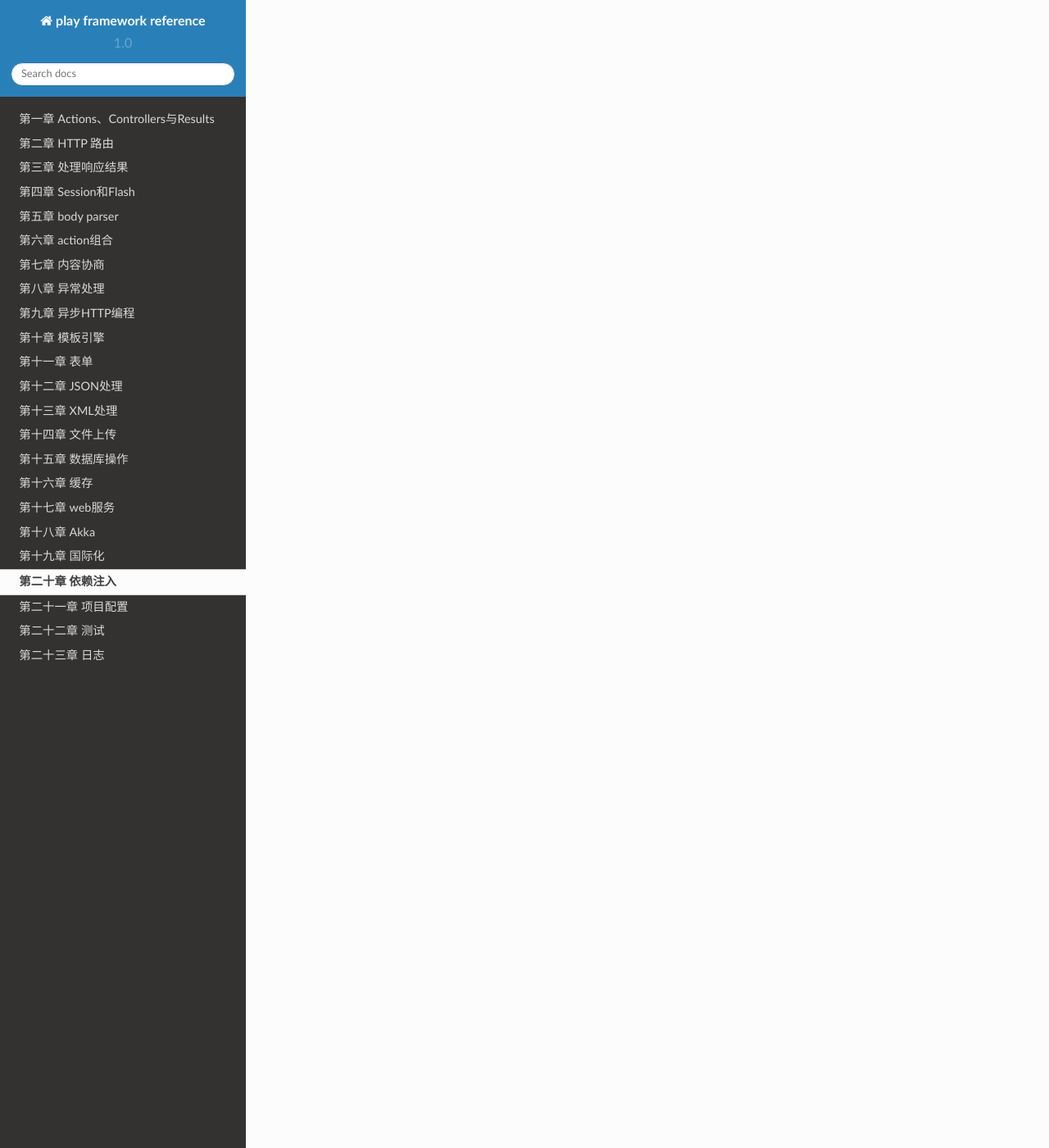
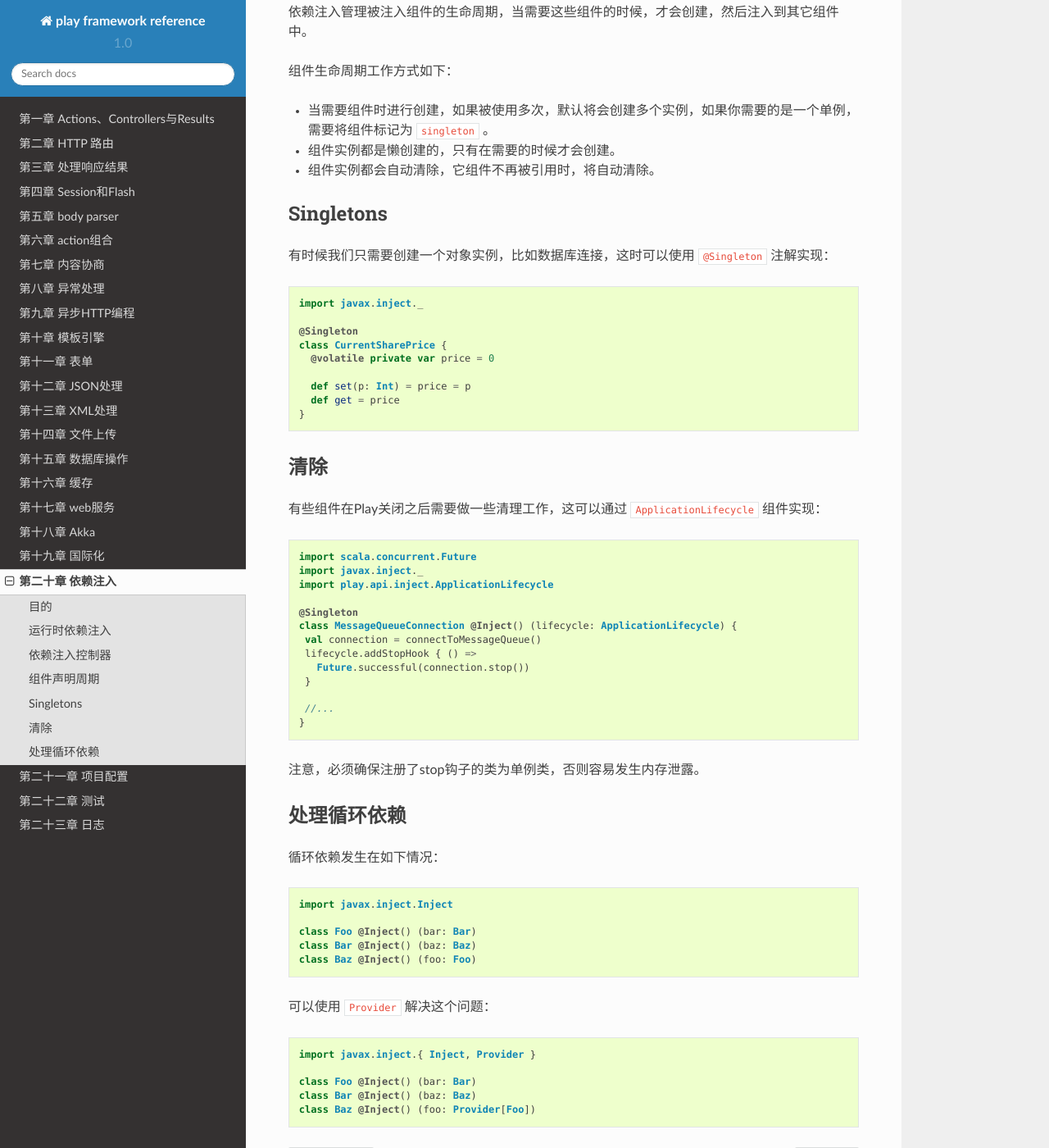
Before and after one commit to nummy/play-framework-reference, a Sphinx documentation site: the page built from source/chapter/dependency_injection.rst, in a window 1280 px wide and 1400 px high, scrolled down 1435 px. Shown: the whole window at 82% size. Built offline with Sphinx 7.4.7 and the Read the Docs theme 2.0.0, drawn with Linux system fonts in a browser that asks for light colours; some of the changed text lies outside the part shown.

Commit message:
Update dependency_injection.rst

```diff
--- a/source/chapter/dependency_injection.rst
+++ b/source/chapter/dependency_injection.rst
@@ -1,4 +1,137 @@
 第二十章 依赖注入
 ===============
 
-待续
+Play框架支持运行时依赖注入和编译时依赖注入。
+
+运行时依赖注入是指依赖路径在程序运行时才会创建，如果没有找到相应依赖，运行时并不会报错。
+
+目的
+-----
+
+依赖注入实现以下目的：
+
+- 实现松耦合绑定对象
+
+- 避免了全局静态状态
+
+运行时依赖注入
+-------------
+
+如果你有一个组件，比如 ``controller`` ，依赖于其他组件，这种情况可以是使用 ``@Inject`` 注解来声明。
+
+``@Inject`` 注解可以用在字段或者构造器中，推荐使用在构造器中。
+
+.. code-block:: scala
+
+  import javax.inject._
+  import play.api.libs.ws._
+
+  class MyComponent @Inject() (ws: WSClient) {
+    // ...
+  }
+
+
+注意 ``@Inject`` 注解必须位于类名之后，构造器参数之前，并且必须有 ``()`` 。
+
+除此之外，``Guice``还支持其他几种依赖注入方式，但是构造器注入是最简洁的方式。
+
+依赖注入控制器
+--------------
+
+有两种方式使用依赖控制器。
+
+- 注入路由生成器
+
+- 静态路由生成器
+
+默认情况下，Play会将路由对象的 ``controller`` 声明为依赖，如果需要显示声明这个依赖，可以在  ``build.sbt`` 中进行配置：
+
+.. code-block:: scala
+
+  routesGenerator := InjectedRoutesGenerator
+
+
+通过在 ``build.sbt`` 中进行如下配置，声明静态路由生成器：
+
+.. code-block:: scala
+
+  routesGenerator := StaticRoutesGenerator
+
+推荐使用注入路由生成器。
+
+组件声明周期
+------------
+
+依赖注入管理被注入组件的生命周期，当需要这些组件的时候，才会创建，然后注入到其它组件中。
+
+组件生命周期工作方式如下：
+
+- 当需要组件时进行创建，如果被使用多次，默认将会创建多个实例，如果你需要的是一个单例，需要将组件标记为 ``singleton`` 。
+
+- 组件实例都是懒创建的，只有在需要的时候才会创建。
+
+- 组件实例都会自动清除，它组件不再被引用时，将自动清除。
+
+Singletons
+-----------
+
+有时候我们只需要创建一个对象实例，比如数据库连接，这时可以使用 ``@Singleton`` 注解实现：
+
+.. code-block:: scala
+
+  import javax.inject._
+
+  @Singleton
+  class CurrentSharePrice {
+    @volatile private var price = 0
+
+    def set(p: Int) = price = p
+    def get = price
+  }
+
+
+清除
+----
+
+有些组件在Play关闭之后需要做一些清理工作，这可以通过 ``ApplicationLifecycle`` 组件实现：
+
+.. code-block:: scala
+
+  import scala.concurrent.Future
+  import javax.inject._
+  import play.api.inject.ApplicationLifecycle
+
+  @Singleton
+  class MessageQueueConnection @Inject() (lifecycle: ApplicationLifecycle) {
+   val connection = connectToMessageQueue()
+   lifecycle.addStopHook { () =>
+     Future.successful(connection.stop())
+   }
+
+   //...
+  }
+
+注意，必须确保注册了stop钩子的类为单例类，否则容易发生内存泄露。
+
+处理循环依赖
+------------
+
+循环依赖发生在如下情况：
+
+.. code-block:: scala
+
+  import javax.inject.Inject
+
+  class Foo @Inject() (bar: Bar)
+  class Bar @Inject() (baz: Baz)
+  class Baz @Inject() (foo: Foo)
+
+可以使用 ``Provider`` 解决这个问题：
+
+.. code-block:: scala
+
+  import javax.inject.{ Inject, Provider }
+
+  class Foo @Inject() (bar: Bar)
+  class Bar @Inject() (baz: Baz)
+  class Baz @Inject() (foo: Provider[Foo])
```
